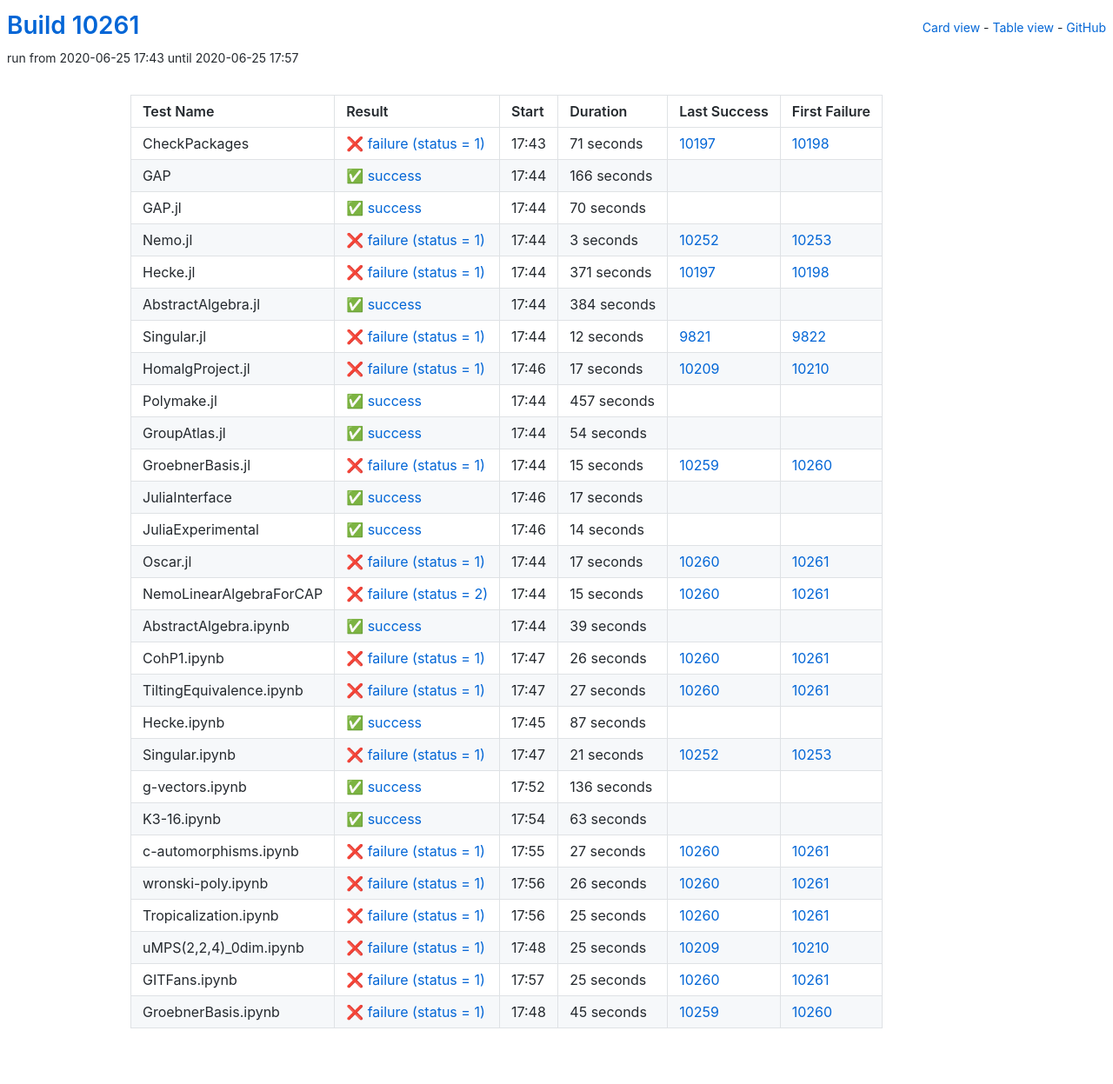
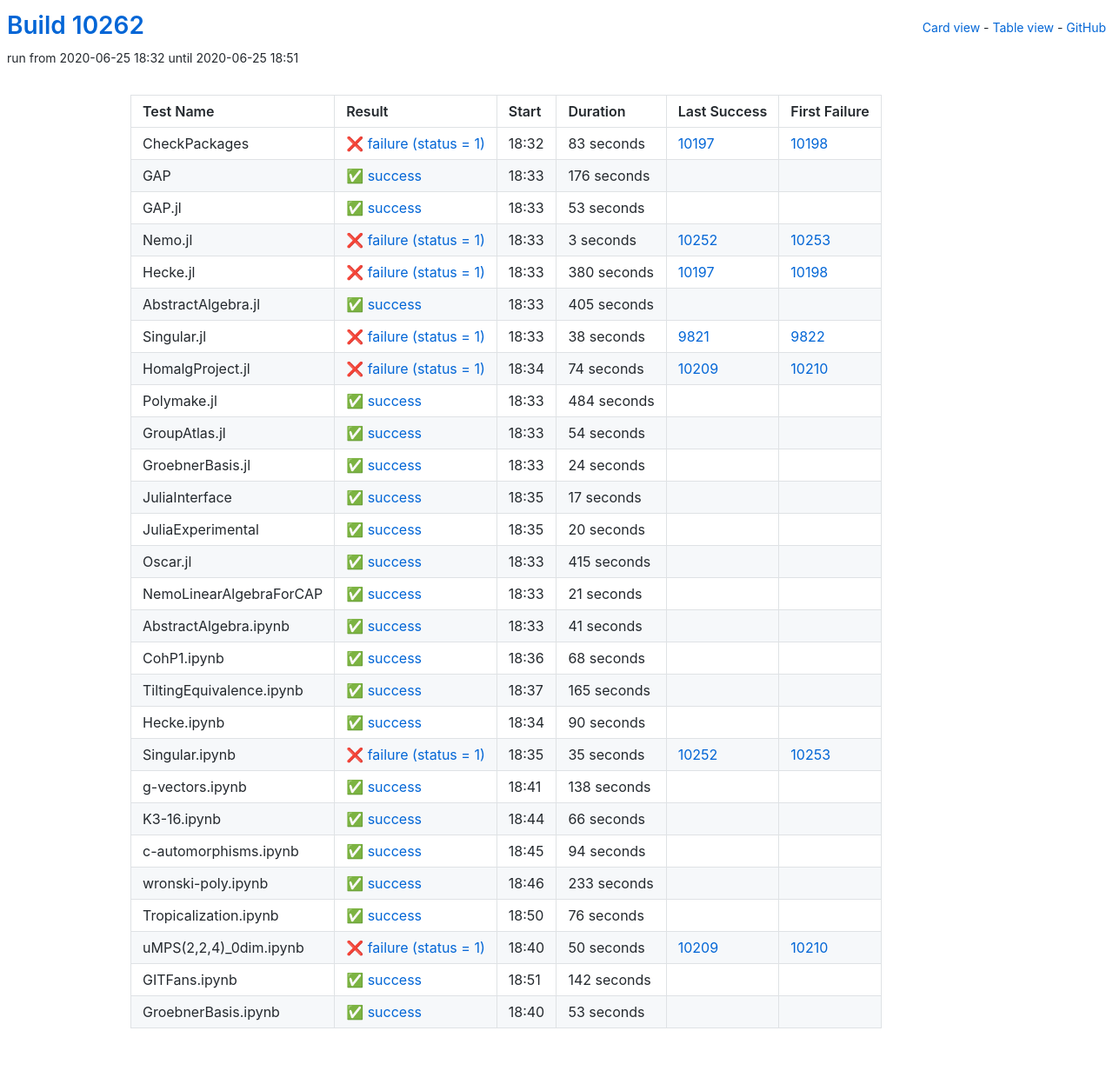
Before and after one commit to oscar-system/oscar-ci-status, a Jekyll site: the page built from table.html, in a window 1280 px wide. Shown: the whole page at 87% size. Built offline with Jekyll 4.4.1, drawn with Linux system fonts in a browser that asks for light colours.

Commit message:
Build #10262

```diff
--- a/_data/ci.yml
+++ b/_data/ci.yml
@@ -1,6 +1,6 @@
 ---
-build: 10261
-build_url: https://oscarci.mathematik.uni-kl.de/job/oscar/10261/
+build: 10262
+build_url: https://oscarci.mathematik.uni-kl.de/job/oscar/10262/
 job: oscar
 organization: oscar-system
 repo: oscar-ci-status
@@ -8,44 +8,44 @@
 tests:
 - name: CheckPackages
   id: checkpackages
-  log: https://oscarci.mathematik.uni-kl.de/job/oscar/10261/artifact/logs/build-10261/CheckPackages.log
-  start: 2020-06-25 17:43
+  log: https://oscarci.mathematik.uni-kl.de/job/oscar/10262/artifact/logs/build-10262/CheckPackages.log
+  start: 2020-06-25 18:32
   success: false
   exitcode: 1
   status: failure
-  duration: 71
+  duration: 83
   last_success: 10197
   last_success_url: https://oscarci.mathematik.uni-kl.de/job/oscar/10197/
   first_failure: 10198
   first_failure_url: https://oscarci.mathematik.uni-kl.de/job/oscar/10198/
 - name: GAP
   id: gap
-  log: https://oscarci.mathematik.uni-kl.de/job/oscar/10261/artifact/logs/build-10261/GAP.log
-  start: 2020-06-25 17:44
+  log: https://oscarci.mathematik.uni-kl.de/job/oscar/10262/artifact/logs/build-10262/GAP.log
+  start: 2020-06-25 18:33
   success: true
   exitcode: 0
   status: success
-  duration: 166
+  duration: 176
   last_success: false
   last_success_url:
   first_failure: false
   first_failure_url:
 - name: GAP.jl
   id: gap-jl
-  log: https://oscarci.mathematik.uni-kl.de/job/oscar/10261/artifact/logs/build-10261/GAP.jl.log
-  start: 2020-06-25 17:44
+  log: https://oscarci.mathematik.uni-kl.de/job/oscar/10262/artifact/logs/build-10262/GAP.jl.log
+  start: 2020-06-25 18:33
   success: true
   exitcode: 0
   status: success
-  duration: 70
+  duration: 53
   last_success: false
   last_success_url:
   first_failure: false
   first_failure_url:
 - name: Nemo.jl
   id: nemo-jl
-  log: https://oscarci.mathematik.uni-kl.de/job/oscar/10261/artifact/logs/build-10261/Nemo.jl.log
-  start: 2020-06-25 17:44
+  log: https://oscarci.mathematik.uni-kl.de/job/oscar/10262/artifact/logs/build-10262/Nemo.jl.log
+  start: 2020-06-25 18:33
   success: false
   exitcode: 1
   status: failure
@@ -56,68 +56,68 @@
   first_failure_url: https://oscarci.mathematik.uni-kl.de/job/oscar/10253/
 - name: Hecke.jl
   id: hecke-jl
-  log: https://oscarci.mathematik.uni-kl.de/job/oscar/10261/artifact/logs/build-10261/Hecke.jl.log
-  start: 2020-06-25 17:44
+  log: https://oscarci.mathematik.uni-kl.de/job/oscar/10262/artifact/logs/build-10262/Hecke.jl.log
+  start: 2020-06-25 18:33
   success: false
   exitcode: 1
   status: failure
-  duration: 371
+  duration: 380
   last_success: 10197
   last_success_url: https://oscarci.mathematik.uni-kl.de/job/oscar/10197/
   first_failure: 10198
   first_failure_url: https://oscarci.mathematik.uni-kl.de/job/oscar/10198/
 - name: AbstractAlgebra.jl
   id: abstractalgebra-jl
-  log: https://oscarci.mathematik.uni-kl.de/job/oscar/10261/artifact/logs/build-10261/AbstractAlgebra.jl.log
-  start: 2020-06-25 17:44
+  log: https://oscarci.mathematik.uni-kl.de/job/oscar/10262/artifact/logs/build-10262/AbstractAlgebra.jl.log
+  start: 2020-06-25 18:33
   success: true
   exitcode: 0
   status: success
-  duration: 384
+  duration: 405
   last_success: false
   last_success_url:
   first_failure: false
   first_failure_url:
 - name: Singular.jl
   id: singular-jl
-  log: https://oscarci.mathematik.uni-kl.de/job/oscar/10261/artifact/logs/build-10261/Singular.jl.log
-  start: 2020-06-25 17:44
+  log: https://oscarci.mathematik.uni-kl.de/job/oscar/10262/artifact/logs/build-10262/Singular.jl.log
+  start: 2020-06-25 18:33
   success: false
   exitcode: 1
   status: failure
-  duration: 12
+  duration: 38
   last_success: 9821
   last_success_url: https://oscarci.mathematik.uni-kl.de/job/oscar/9821/
   first_failure: 9822
   first_failure_url: https://oscarci.mathematik.uni-kl.de/job/oscar/9822/
 - name: HomalgProject.jl
   id: homalgproject-jl
-  log: https://oscarci.mathematik.uni-kl.de/job/oscar/10261/artifact/logs/build-10261/HomalgProject.jl.log
-  start: 2020-06-25 17:46
+  log: https://oscarci.mathematik.uni-kl.de/job/oscar/10262/artifact/logs/build-10262/HomalgProject.jl.log
+  start: 2020-06-25 18:34
   success: false
   exitcode: 1
   status: failure
-  duration: 17
+  duration: 74
   last_success: 10209
   last_success_url: https://oscarci.mathematik.uni-kl.de/job/oscar/10209/
   first_failure: 10210
   first_failure_url: https://oscarci.mathematik.uni-kl.de/job/oscar/10210/
 - name: Polymake.jl
   id: polymake-jl
-  log: https://oscarci.mathematik.uni-kl.de/job/oscar/10261/artifact/logs/build-10261/Polymake.jl.log
-  start: 2020-06-25 17:44
+  log: https://oscarci.mathematik.uni-kl.de/job/oscar/10262/artifact/logs/build-10262/Polymake.jl.log
+  start: 2020-06-25 18:33
   success: true
   exitcode: 0
   status: success
-  duration: 457
+  duration: 484
   last_success: false
   last_success_url:
   first_failure: false
   first_failure_url:
 - name: GroupAtlas.jl
   id: groupatlas-jl
-  log: https://oscarci.mathematik.uni-kl.de/job/oscar/10261/artifact/logs/build-10261/GroupAtlas.jl.log
-  start: 2020-06-25 17:44
+  log: https://oscarci.mathematik.uni-kl.de/job/oscar/10262/artifact/logs/build-10262/GroupAtlas.jl.log
+  start: 2020-06-25 18:33
   success: true
   exitcode: 0
   status: success
@@ -128,20 +128,20 @@
   first_failure_url:
 - name: GroebnerBasis.jl
   id: groebnerbasis-jl
-  log: https://oscarci.mathematik.uni-kl.de/job/oscar/10261/artifact/logs/build-10261/GroebnerBasis.jl.log
-  start: 2020-06-25 17:44
-  success: false
-  exitcode: 1
-  status: failure
-  duration: 15
-  last_success: 10259
-  last_success_url: https://oscarci.mathematik.uni-kl.de/job/oscar/10259/
-  first_failure: 10260
-  first_failure_url: https://oscarci.mathematik.uni-kl.de/job/oscar/10260/
+  log: https://oscarci.mathematik.uni-kl.de/job/oscar/10262/artifact/logs/build-10262/GroebnerBasis.jl.log
+  start: 2020-06-25 18:33
+  success: true
+  exitcode: 0
+  status: success
+  duration: 24
+  last_success: false
+  last_success_url:
+  first_failure: false
+  first_failure_url:
 - name: JuliaInterface
   id: juliainterface
-  log: https://oscarci.mathematik.uni-kl.de/job/oscar/10261/artifact/logs/build-10261/JuliaInterface.log
-  start: 2020-06-25 17:46
+  log: https://oscarci.mathematik.uni-kl.de/job/oscar/10262/artifact/logs/build-10262/JuliaInterface.log
+  start: 2020-06-25 18:35
   success: true
   exitcode: 0
   status: success
@@ -152,193 +152,193 @@
   first_failure_url:
 - name: JuliaExperimental
   id: juliaexperimental
-  log: https://oscarci.mathematik.uni-kl.de/job/oscar/10261/artifact/logs/build-10261/JuliaExperimental.log
-  start: 2020-06-25 17:46
+  log: https://oscarci.mathematik.uni-kl.de/job/oscar/10262/artifact/logs/build-10262/JuliaExperimental.log
+  start: 2020-06-25 18:35
   success: true
   exitcode: 0
   status: success
-  duration: 14
+  duration: 20
   last_success: false
   last_success_url:
   first_failure: false
   first_failure_url:
 - name: Oscar.jl
   id: oscar-jl
-  log: https://oscarci.mathematik.uni-kl.de/job/oscar/10261/artifact/logs/build-10261/Oscar.jl.log
-  start: 2020-06-25 17:44
-  success: false
-  exitcode: 1
-  status: failure
-  duration: 17
-  last_success: 10260
-  last_success_url: https://oscarci.mathematik.uni-kl.de/job/oscar/10260/
-  first_failure: 10261
-  first_failure_url: https://oscarci.mathematik.uni-kl.de/job/oscar/10261/
-- name: NemoLinearAlgebraForCAP
-  id: nemolinearalgebraforcap
-  log: https://oscarci.mathematik.uni-kl.de/job/oscar/10261/artifact/logs/build-10261/NemoLinearAlgebraForCAP.log
-  start: 2020-06-25 17:44
-  success: false
-  exitcode: 2
-  status: failure
-  duration: 15
-  last_success: 10260
-  last_success_url: https://oscarci.mathematik.uni-kl.de/job/oscar/10260/
-  first_failure: 10261
-  first_failure_url: https://oscarci.mathematik.uni-kl.de/job/oscar/10261/
-- name: AbstractAlgebra.ipynb
-  id: abstractalgebra-ipynb
-  log: https://oscarci.mathematik.uni-kl.de/job/oscar/10261/artifact/logs/build-10261/AbstractAlgebra.ipynb.log
-  start: 2020-06-25 17:44
+  log: https://oscarci.mathematik.uni-kl.de/job/oscar/10262/artifact/logs/build-10262/Oscar.jl.log
+  start: 2020-06-25 18:33
   success: true
   exitcode: 0
   status: success
-  duration: 39
+  duration: 415
+  last_success: false
+  last_success_url:
+  first_failure: false
+  first_failure_url:
+- name: NemoLinearAlgebraForCAP
+  id: nemolinearalgebraforcap
+  log: https://oscarci.mathematik.uni-kl.de/job/oscar/10262/artifact/logs/build-10262/NemoLinearAlgebraForCAP.log
+  start: 2020-06-25 18:33
+  success: true
+  exitcode: 0
+  status: success
+  duration: 21
+  last_success: false
+  last_success_url:
+  first_failure: false
+  first_failure_url:
+- name: AbstractAlgebra.ipynb
+  id: abstractalgebra-ipynb
+  log: https://oscarci.mathematik.uni-kl.de/job/oscar/10262/artifact/logs/build-10262/AbstractAlgebra.ipynb.log
+  start: 2020-06-25 18:33
+  success: true
+  exitcode: 0
+  status: success
+  duration: 41
   last_success: false
   last_success_url:
   first_failure: false
   first_failure_url:
 - name: CohP1.ipynb
   id: cohp1-ipynb
-  log: https://oscarci.mathematik.uni-kl.de/job/oscar/10261/artifact/logs/build-10261/CohP1.ipynb.log
-  start: 2020-06-25 17:47
-  success: false
-  exitcode: 1
-  status: failure
-  duration: 26
-  last_success: 10260
-  last_success_url: https://oscarci.mathematik.uni-kl.de/job/oscar/10260/
-  first_failure: 10261
-  first_failure_url: https://oscarci.mathematik.uni-kl.de/job/oscar/10261/
-- name: TiltingEquivalence.ipynb
-  id: tiltingequivalence-ipynb
-  log: https://oscarci.mathematik.uni-kl.de/job/oscar/10261/artifact/logs/build-10261/TiltingEquivalence.ipynb.log
-  start: 2020-06-25 17:47
-  success: false
-  exitcode: 1
-  status: failure
-  duration: 27
-  last_success: 10260
-  last_success_url: https://oscarci.mathematik.uni-kl.de/job/oscar/10260/
-  first_failure: 10261
-  first_failure_url: https://oscarci.mathematik.uni-kl.de/job/oscar/10261/
-- name: Hecke.ipynb
-  id: hecke-ipynb
-  log: https://oscarci.mathematik.uni-kl.de/job/oscar/10261/artifact/logs/build-10261/Hecke.ipynb.log
-  start: 2020-06-25 17:45
+  log: https://oscarci.mathematik.uni-kl.de/job/oscar/10262/artifact/logs/build-10262/CohP1.ipynb.log
+  start: 2020-06-25 18:36
   success: true
   exitcode: 0
   status: success
-  duration: 87
+  duration: 68
+  last_success: false
+  last_success_url:
+  first_failure: false
+  first_failure_url:
+- name: TiltingEquivalence.ipynb
+  id: tiltingequivalence-ipynb
+  log: https://oscarci.mathematik.uni-kl.de/job/oscar/10262/artifact/logs/build-10262/TiltingEquivalence.ipynb.log
+  start: 2020-06-25 18:37
+  success: true
+  exitcode: 0
+  status: success
+  duration: 165
+  last_success: false
+  last_success_url:
+  first_failure: false
+  first_failure_url:
+- name: Hecke.ipynb
+  id: hecke-ipynb
+  log: https://oscarci.mathematik.uni-kl.de/job/oscar/10262/artifact/logs/build-10262/Hecke.ipynb.log
+  start: 2020-06-25 18:34
+  success: true
+  exitcode: 0
+  status: success
+  duration: 90
   last_success: false
   last_success_url:
   first_failure: false
   first_failure_url:
 - name: Singular.ipynb
   id: singular-ipynb
-  log: https://oscarci.mathematik.uni-kl.de/job/oscar/10261/artifact/logs/build-10261/Singular.ipynb.log
-  start: 2020-06-25 17:47
+  log: https://oscarci.mathematik.uni-kl.de/job/oscar/10262/artifact/logs/build-10262/Singular.ipynb.log
+  start: 2020-06-25 18:35
   success: false
   exitcode: 1
   status: failure
-  duration: 21
+  duration: 35
   last_success: 10252
   last_success_url: https://oscarci.mathematik.uni-kl.de/job/oscar/10252/
   first_failure: 10253
   first_failure_url: https://oscarci.mathematik.uni-kl.de/job/oscar/10253/
 - name: g-vectors.ipynb
   id: g-vectors-ipynb
-  log: https://oscarci.mathematik.uni-kl.de/job/oscar/10261/artifact/logs/build-10261/g-vectors.ipynb.log
-  start: 2020-06-25 17:52
+  log: https://oscarci.mathematik.uni-kl.de/job/oscar/10262/artifact/logs/build-10262/g-vectors.ipynb.log
+  start: 2020-06-25 18:41
   success: true
   exitcode: 0
   status: success
-  duration: 136
+  duration: 138
   last_success: false
   last_success_url:
   first_failure: false
   first_failure_url:
 - name: K3-16.ipynb
   id: k3-16-ipynb
-  log: https://oscarci.mathematik.uni-kl.de/job/oscar/10261/artifact/logs/build-10261/K3-16.ipynb.log
-  start: 2020-06-25 17:54
+  log: https://oscarci.mathematik.uni-kl.de/job/oscar/10262/artifact/logs/build-10262/K3-16.ipynb.log
+  start: 2020-06-25 18:44
   success: true
   exitcode: 0
   status: success
-  duration: 63
+  duration: 66
   last_success: false
   last_success_url:
   first_failure: false
   first_failure_url:
 - name: c-automorphisms.ipynb
   id: c-automorphisms-ipynb
-  log: https://oscarci.mathematik.uni-kl.de/job/oscar/10261/artifact/logs/build-10261/c-automorphisms.ipynb.log
-  start: 2020-06-25 17:55
+  log: https://oscarci.mathematik.uni-kl.de/job/oscar/10262/artifact/logs/build-10262/c-automorphisms.ipynb.log
+  start: 2020-06-25 18:45
+  success: true
+  exitcode: 0
+  status: success
+  duration: 94
+  last_success: false
+  last_success_url:
+  first_failure: false
+  first_failure_url:
+- name: wronski-poly.ipynb
+  id: wronski-poly-ipynb
+  log: https://oscarci.mathematik.uni-kl.de/job/oscar/10262/artifact/logs/build-10262/wronski-poly.ipynb.log
+  start: 2020-06-25 18:46
+  success: true
+  exitcode: 0
+  status: success
+  duration: 233
+  last_success: false
+  last_success_url:
+  first_failure: false
+  first_failure_url:
+- name: Tropicalization.ipynb
+  id: tropicalization-ipynb
+  log: https://oscarci.mathematik.uni-kl.de/job/oscar/10262/artifact/logs/build-10262/Tropicalization.ipynb.log
+  start: 2020-06-25 18:50
+  success: true
+  exitcode: 0
+  status: success
+  duration: 76
+  last_success: false
+  last_success_url:
+  first_failure: false
+  first_failure_url:
+- name: uMPS(2,2,4)_0dim.ipynb
+  id: umps-2-2-4-0dim-ipynb
+  log: https://oscarci.mathematik.uni-kl.de/job/oscar/10262/artifact/logs/build-10262/uMPS-2-2-4-_0dim.ipynb.log
+  start: 2020-06-25 18:40
   success: false
   exitcode: 1
   status: failure
-  duration: 27
-  last_success: 10260
-  last_success_url: https://oscarci.mathematik.uni-kl.de/job/oscar/10260/
-  first_failure: 10261
-  first_failure_url: https://oscarci.mathematik.uni-kl.de/job/oscar/10261/
-- name: wronski-poly.ipynb
-  id: wronski-poly-ipynb
-  log: https://oscarci.mathematik.uni-kl.de/job/oscar/10261/artifact/logs/build-10261/wronski-poly.ipynb.log
-  start: 2020-06-25 17:56
-  success: false
-  exitcode: 1
-  status: failure
-  duration: 26
-  last_success: 10260
-  last_success_url: https://oscarci.mathematik.uni-kl.de/job/oscar/10260/
-  first_failure: 10261
-  first_failure_url: https://oscarci.mathematik.uni-kl.de/job/oscar/10261/
-- name: Tropicalization.ipynb
-  id: tropicalization-ipynb
-  log: https://oscarci.mathematik.uni-kl.de/job/oscar/10261/artifact/logs/build-10261/Tropicalization.ipynb.log
-  start: 2020-06-25 17:56
-  success: false
-  exitcode: 1
-  status: failure
-  duration: 25
-  last_success: 10260
-  last_success_url: https://oscarci.mathematik.uni-kl.de/job/oscar/10260/
-  first_failure: 10261
-  first_failure_url: https://oscarci.mathematik.uni-kl.de/job/oscar/10261/
-- name: uMPS(2,2,4)_0dim.ipynb
-  id: umps-2-2-4-0dim-ipynb
-  log: https://oscarci.mathematik.uni-kl.de/job/oscar/10261/artifact/logs/build-10261/uMPS-2-2-4-_0dim.ipynb.log
-  start: 2020-06-25 17:48
-  success: false
-  exitcode: 1
-  status: failure
-  duration: 25
+  duration: 50
   last_success: 10209
   last_success_url: https://oscarci.mathematik.uni-kl.de/job/oscar/10209/
   first_failure: 10210
   first_failure_url: https://oscarci.mathematik.uni-kl.de/job/oscar/10210/
 - name: GITFans.ipynb
   id: gitfans-ipynb
-  log: https://oscarci.mathematik.uni-kl.de/job/oscar/10261/artifact/logs/build-10261/GITFans.ipynb.log
-  start: 2020-06-25 17:57
-  success: false
-  exitcode: 1
-  status: failure
-  duration: 25
-  last_success: 10260
-  last_success_url: https://oscarci.mathematik.uni-kl.de/job/oscar/10260/
-  first_failure: 10261
-  first_failure_url: https://oscarci.mathematik.uni-kl.de/job/oscar/10261/
+  log: https://oscarci.mathematik.uni-kl.de/job/oscar/10262/artifact/logs/build-10262/GITFans.ipynb.log
+  start: 2020-06-25 18:51
+  success: true
+  exitcode: 0
+  status: success
+  duration: 142
+  last_success: false
+  last_success_url:
+  first_failure: false
+  first_failure_url:
 - name: GroebnerBasis.ipynb
   id: groebnerbasis-ipynb
-  log: https://oscarci.mathematik.uni-kl.de/job/oscar/10261/artifact/logs/build-10261/GroebnerBasis.ipynb.log
-  start: 2020-06-25 17:48
-  success: false
-  exitcode: 1
-  status: failure
-  duration: 45
-  last_success: 10259
-  last_success_url: https://oscarci.mathematik.uni-kl.de/job/oscar/10259/
-  first_failure: 10260
-  first_failure_url: https://oscarci.mathematik.uni-kl.de/job/oscar/10260/
+  log: https://oscarci.mathematik.uni-kl.de/job/oscar/10262/artifact/logs/build-10262/GroebnerBasis.ipynb.log
+  start: 2020-06-25 18:40
+  success: true
+  exitcode: 0
+  status: success
+  duration: 53
+  last_success: false
+  last_success_url:
+  first_failure: false
+  first_failure_url:
```
Also changed, not shown: README.md.
